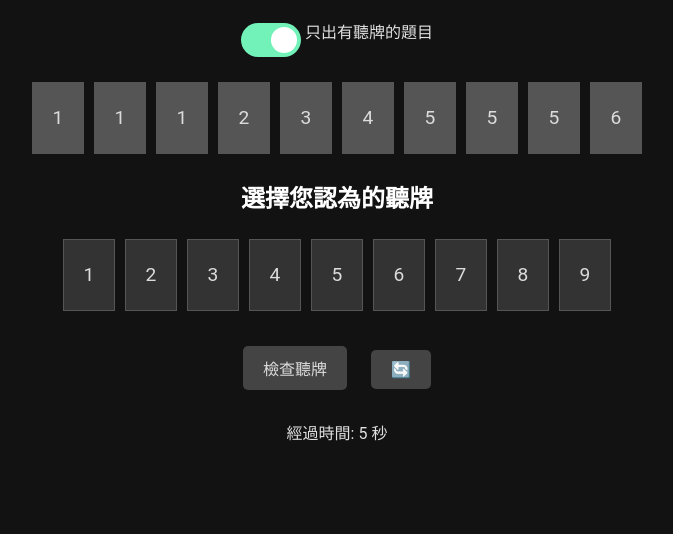
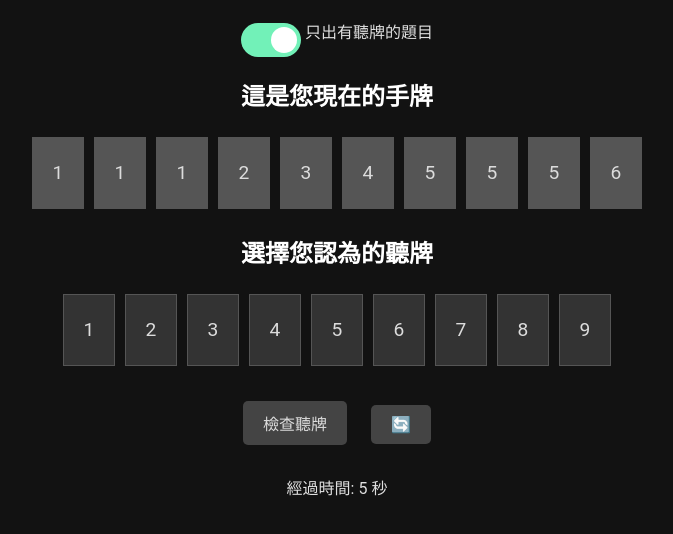
Before and after one commit to forrestliao/mahjong_practice, a plain HTML site: page index.html in a window 1280 px wide. Shown: the part 90-624 px from the top of the page, without its empty margins (303-976 px from the left). Drawn offline with Linux system fonts and the light colour scheme.

Commit message:
update ui

```diff
--- a/index.html
+++ b/index.html
@@ -20,7 +20,7 @@
 
     <!-- <div id="hand"></div>
     <button id="generate">隨機生成題目</button> -->
-
+    <h2>這是您現在的手牌</h2>
     <div id="hand"></div>
     <h2>選擇您認為的聽牌</h2>
     <div id="choices"></div>
```
